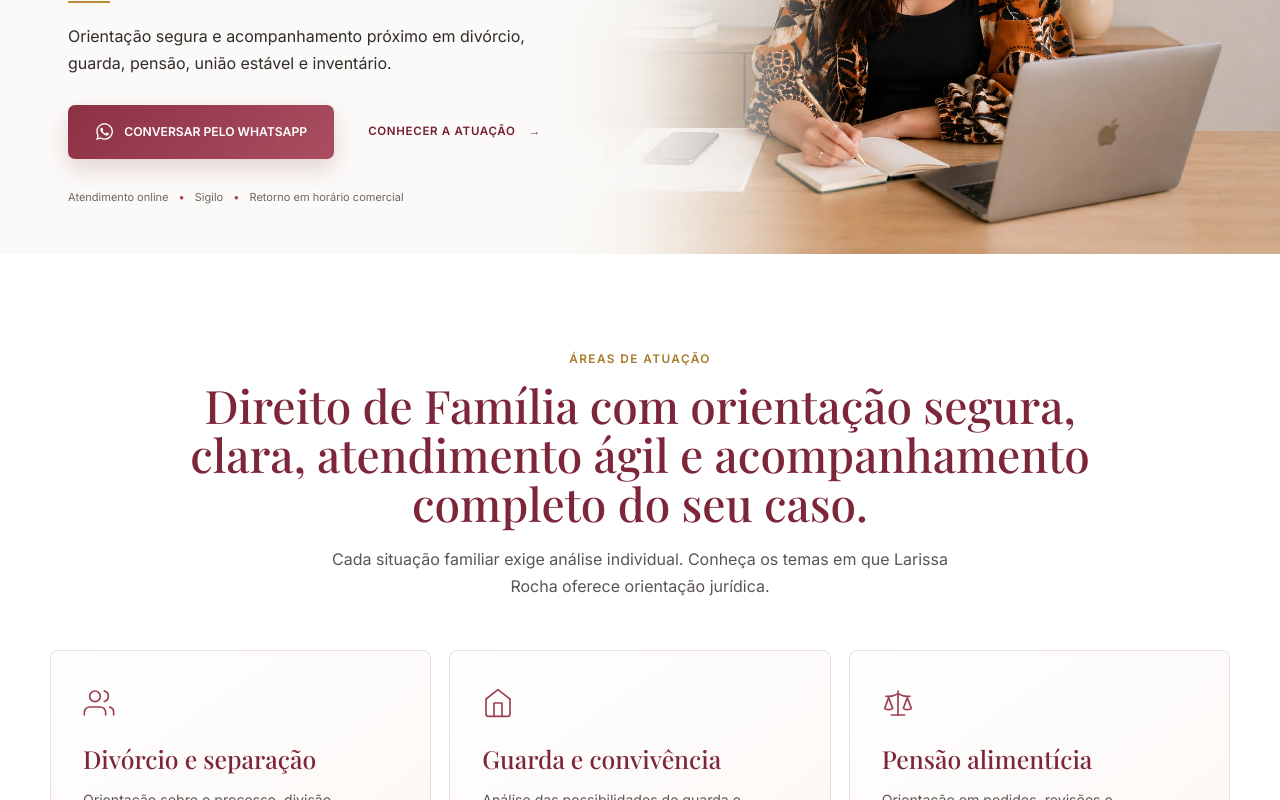
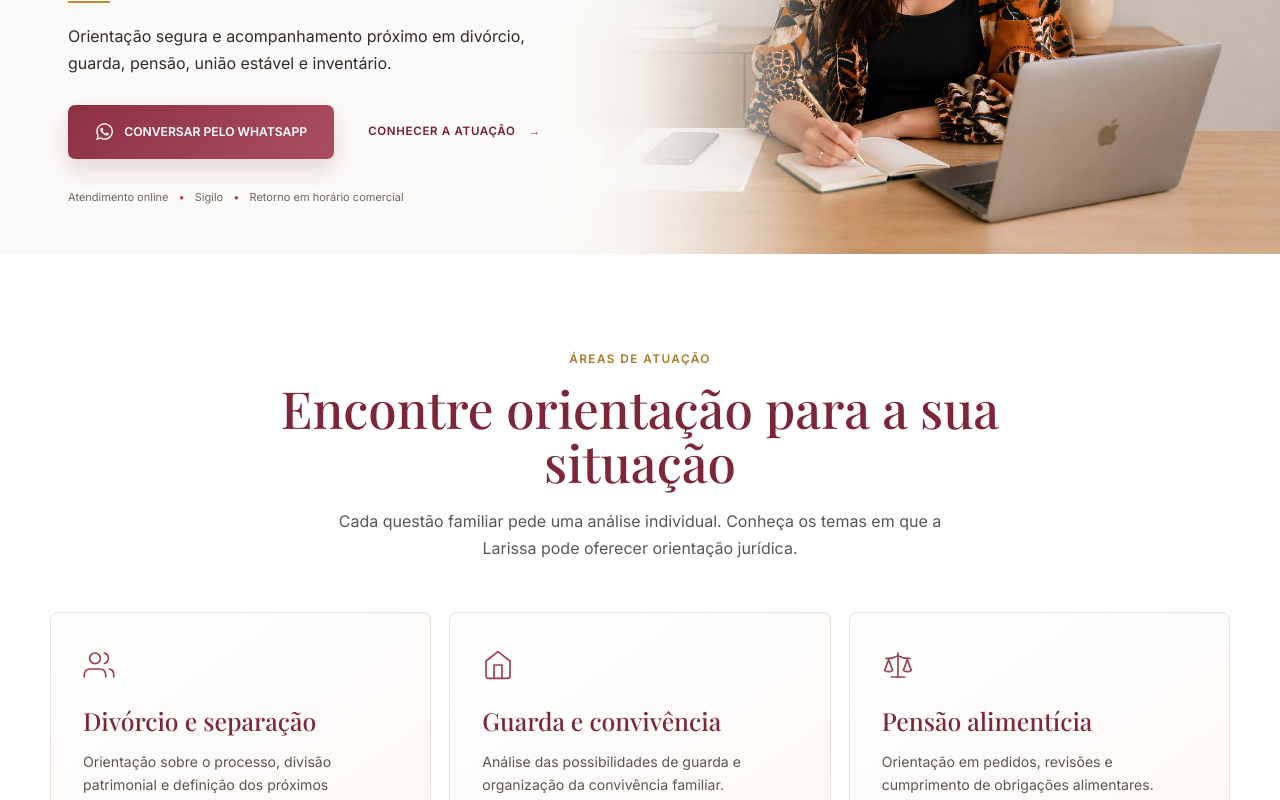
Before and after one commit to larissarocha-web/landing-page-lr-adv, a React (Vite) app: page / in a window 1280 px wide. Shown: the part 385-1185 px from the top of the page. Built offline with nearby package versions, Linux system fonts and the light colour scheme.

Commit message:
fix: restaura abertura elegante das áreas

```diff
--- a/src/pages/Serviços/index.tsx
+++ b/src/pages/Serviços/index.tsx
@@ -57,13 +57,10 @@ export function Servicos() {
     <Container id="atuacao">
       <Wrapper>
         <span className="eyebrow">Áreas de atuação</span>
-        <h2>
-          Direito de Família com orientação segura, clara, atendimento ágil e
-          acompanhamento completo do seu caso.
-        </h2>
+        <h2>Encontre orientação para a sua situação</h2>
         <p className="intro">
-          Cada situação familiar exige análise individual. Conheça os temas em
-          que Larissa Rocha oferece orientação jurídica.
+          Cada questão familiar pede uma análise individual. Conheça os temas em
+          que a Larissa pode oferecer orientação jurídica.
         </p>
 
         <Cards>
--- a/src/pages/Serviços/styles.ts
+++ b/src/pages/Serviços/styles.ts
@@ -27,9 +27,9 @@ export const Wrapper = styled.div`
   }
 
   > h2 {
-    max-width: 900px;
+    max-width: 760px;
     margin: 0 auto 18px;
-    font-size: clamp(2.4rem, 3.6vw, 3.8rem);
+    font-size: clamp(2.55rem, 4vw, 4.2rem);
     line-height: 1.06;
   }
 
```
